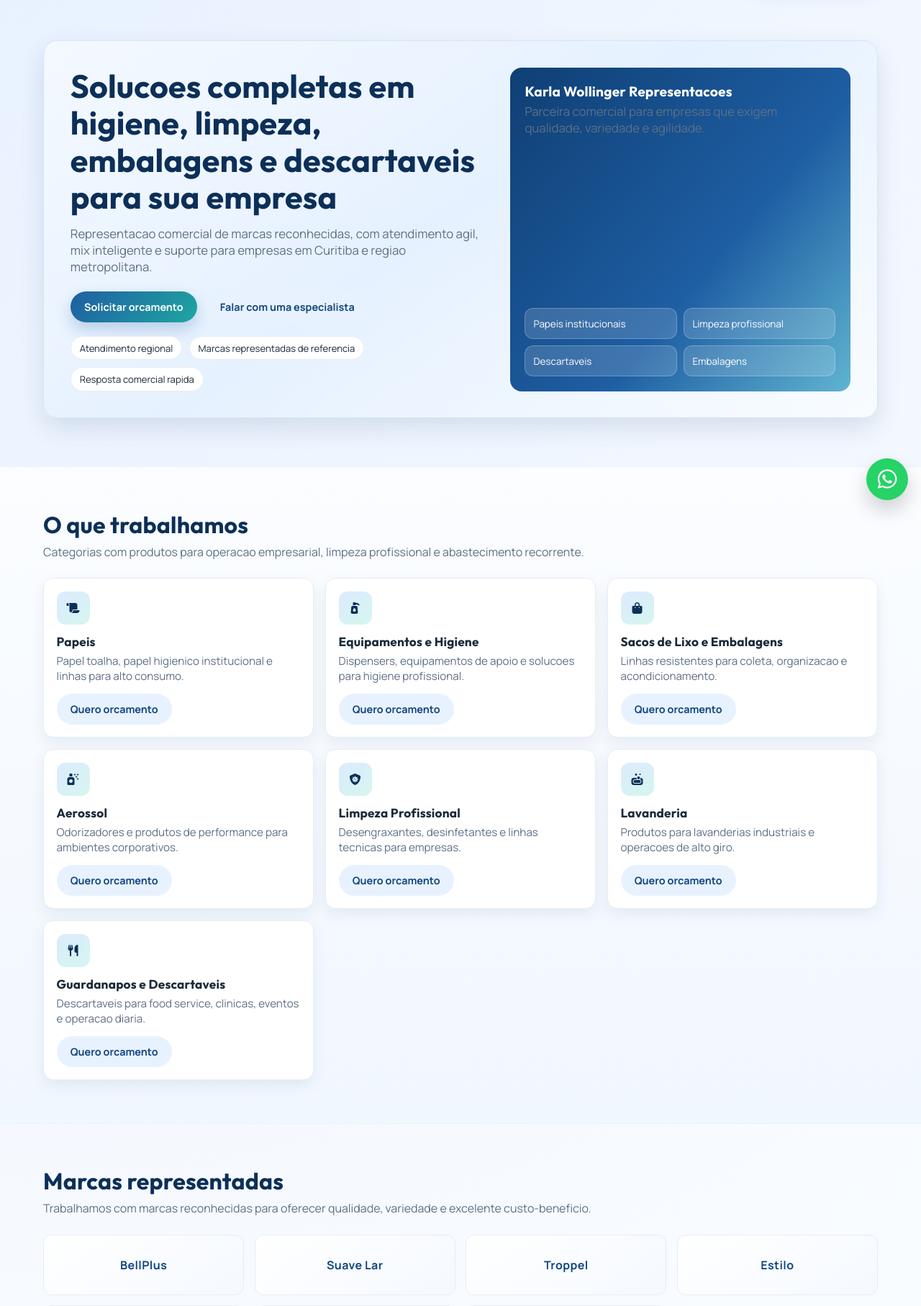
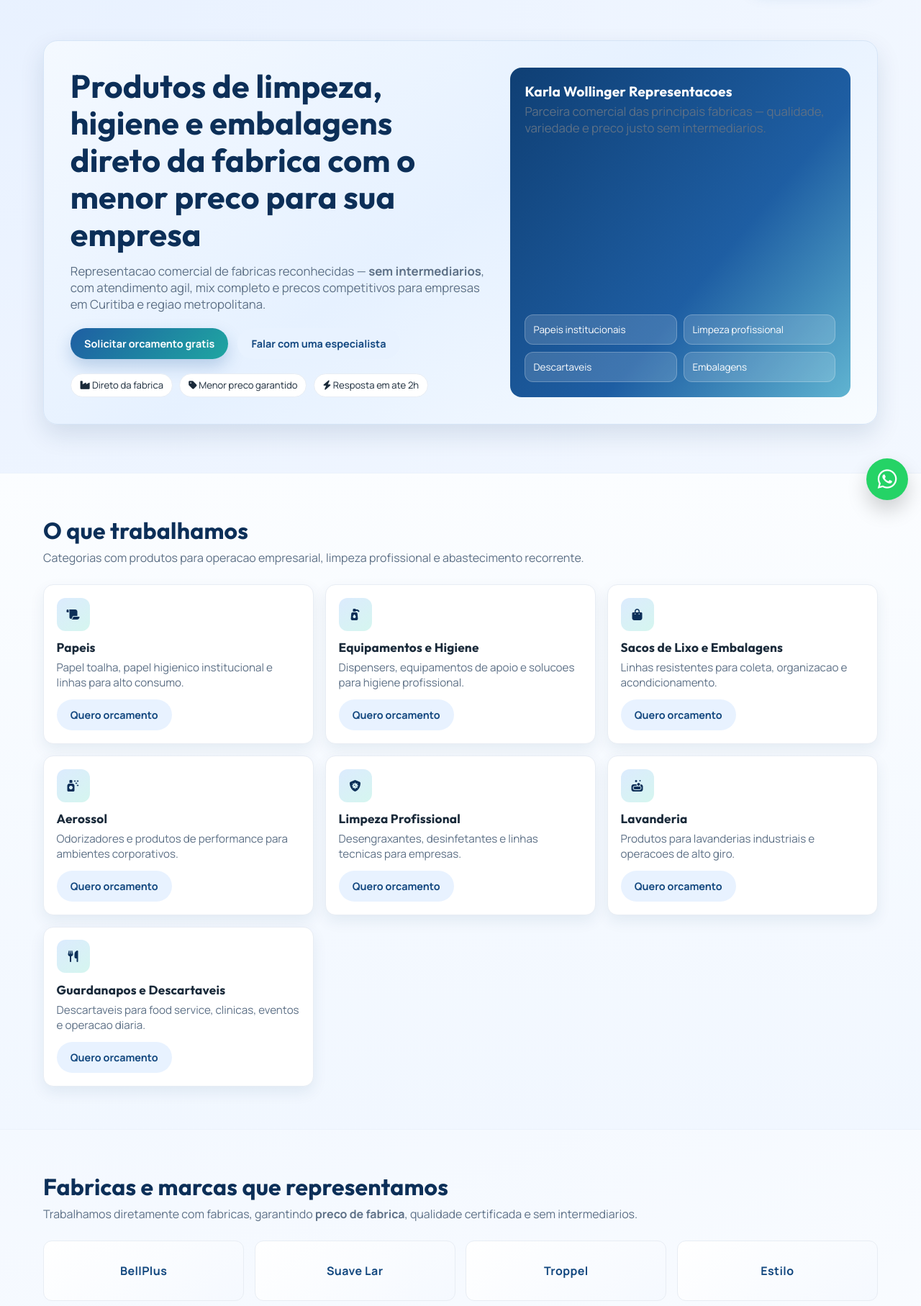
Before and after one commit to luisfelipe261099/wkprodutos, a PHP site: page / in a window 1280 px wide. Shown: the part 85-1900 px from the top of the page at 72% size. Run offline with PHP 8.4, Linux system fonts and the light colour scheme.

Commit message:
SEO: otimização completa da landing page para indexação Google
- index.php: meta title com palavras-chave (direto da fábrica, menor preço, Curitiba)
- index.php: hero reescrito com messaging de fábrica/preço, badges com ícones
- index.php: seção marcas retitulada, diferenciais atualizados, CTA otimizado
- index.php: FAQ expandido para 6 perguntas com Schema.org FAQPage microdata
- site_layout.php: meta keywords, Open Graph, Twitter Card, geo tags
- site_layout.php: Schema.org LocalBusiness com endereço, coordenadas, horário
- site_layout.php: footer com descrição SEO atualizada
- site_data.php: 8 benefícios incluindo direto da fábrica/menor preço
- sitemap.xml: URLs absolutas com lastmod, prioridades ajustadas
- robots.txt: Disallow para páginas admin/API/vendor, sitemap absoluto

```diff
--- a/includes/site_data.php
+++ b/includes/site_data.php
@@ -62,12 +62,14 @@ function kw_site_brands(): array
 function kw_site_benefits(): array
 {
     return [
-        ['titulo' => 'Atendimento rapido', 'icone' => 'fa-bolt', 'texto' => 'Resposta agil para operacoes que nao podem parar.'],
-        ['titulo' => 'Variedade de produtos', 'icone' => 'fa-boxes-stacked', 'texto' => 'Linhas completas para higiene, limpeza, embalagens e descartaveis.'],
-        ['titulo' => 'Solucoes para empresas', 'icone' => 'fa-building', 'texto' => 'Atendimento consultivo para cada tipo de negocio.'],
-        ['titulo' => 'Marcas confiaveis', 'icone' => 'fa-award', 'texto' => 'Representacao de marcas reconhecidas pelo mercado.'],
-        ['titulo' => 'Orcamento facilitado', 'icone' => 'fa-file-signature', 'texto' => 'Cotacao simples por WhatsApp, formulario ou contato direto.'],
-        ['titulo' => 'Curitiba e regiao', 'icone' => 'fa-map-location-dot', 'texto' => 'Atendimento regional com acompanhamento de ponta a ponta.']
+        ['titulo' => 'Direto da fabrica', 'icone' => 'fa-industry', 'texto' => 'Produtos direto do fabricante, sem intermediarios. Voce paga menos e recebe com qualidade garantida.'],
+        ['titulo' => 'Menor preco do mercado', 'icone' => 'fa-tag', 'texto' => 'Sem markup de distribuidores. Preco de fabrica repassado direto para sua empresa.'],
+        ['titulo' => 'Atendimento rapido', 'icone' => 'fa-bolt', 'texto' => 'Resposta agil em ate 2 horas para operacoes que nao podem parar.'],
+        ['titulo' => 'Variedade de produtos', 'icone' => 'fa-boxes-stacked', 'texto' => 'Mais de 200 itens em higiene, limpeza, embalagens e descartaveis.'],
+        ['titulo' => 'Sem pedido minimo alto', 'icone' => 'fa-hand-holding-dollar', 'texto' => 'Condicoes acessiveis para pequenas e medias empresas comprarem direto de fabrica.'],
+        ['titulo' => 'Marcas de fabrica', 'icone' => 'fa-award', 'texto' => '7 fabricas representadas com certificacoes de qualidade e registro ANVISA.'],
+        ['titulo' => 'Orcamento gratis', 'icone' => 'fa-file-signature', 'texto' => 'Cotacao gratuita e personalizada por WhatsApp, formulario ou contato direto.'],
+        ['titulo' => 'Entrega em Curitiba e regiao', 'icone' => 'fa-truck-fast', 'texto' => 'Logistica direta das fabricas para Curitiba, regiao metropolitana e todo o Parana.']
     ];
 }
 
--- a/includes/site_layout.php
+++ b/includes/site_layout.php
@@ -37,12 +37,20 @@ function kw_render_head(string $metaTitle, string $metaDescription, string $acti
     <title><?php echo kw_esc($metaTitle); ?></title>
     <meta name="description" content="<?php echo kw_esc($metaDescription); ?>">
     <meta name="robots" content="index,follow,max-image-preview:large">
+    <meta name="keywords" content="produtos de limpeza direto da fabrica, produtos de limpeza curitiba, higiene empresarial, papel toalha atacado, sacos de lixo fabrica, embalagens curitiba, descartaveis para empresa, limpeza profissional parana, representante comercial limpeza, menor preco produtos de limpeza">
     <link rel="canonical" href="<?php echo kw_esc($canonical); ?>">
     <meta property="og:type" content="website">
     <meta property="og:title" content="<?php echo kw_esc($metaTitle); ?>">
     <meta property="og:description" content="<?php echo kw_esc($metaDescription); ?>">
     <meta property="og:image" content="<?php echo kw_esc($origin . $logoPath); ?>">
+    <meta property="og:url" content="<?php echo kw_esc($canonical); ?>">
+    <meta property="og:site_name" content="Karla Wollinger Representacoes">
     <meta property="og:locale" content="pt_BR">
+    <meta name="twitter:card" content="summary_large_image">
+    <meta name="twitter:title" content="<?php echo kw_esc($metaTitle); ?>">
+    <meta name="twitter:description" content="<?php echo kw_esc($metaDescription); ?>">
+    <meta name="geo.region" content="BR-PR">
+    <meta name="geo.placename" content="Curitiba">
     <meta name="theme-color" content="#0c2f58">
     <link rel="preconnect" href="https://fonts.googleapis.com">
     <link rel="preconnect" href="https://fonts.gstatic.com" crossorigin>
@@ -52,17 +60,44 @@ function kw_render_head(string $metaTitle, string $metaDescription, string $acti
     <script type="application/ld+json">
     {
       "@context": "https://schema.org",
-      "@type": "Organization",
+      "@type": "LocalBusiness",
       "name": "Karla Wollinger Representacoes",
-      "url": "<?php echo kw_esc((isset($_SERVER['HTTPS']) && $_SERVER['HTTPS'] !== 'off' ? 'https://' : 'http://') . ($_SERVER['HTTP_HOST'] ?? 'localhost')); ?>",
-            "logo": "<?php echo kw_esc($origin . $logoPath); ?>",
+      "description": "Representacao comercial de produtos de limpeza, higiene, papeis, embalagens e descartaveis direto da fabrica para empresas em Curitiba e regiao.",
+      "url": "<?php echo kw_esc($origin); ?>",
+      "logo": "<?php echo kw_esc($origin . $logoPath); ?>",
+      "image": "<?php echo kw_esc($origin . $logoPath); ?>",
       "email": "<?php echo kw_esc(KW_CONTACT_EMAIL); ?>",
+      "telephone": "+<?php echo kw_esc(KW_WHATSAPP_NUMBER); ?>",
+      "priceRange": "$$",
+      "address": {
+        "@type": "PostalAddress",
+        "addressLocality": "Curitiba",
+        "addressRegion": "PR",
+        "addressCountry": "BR"
+      },
+      "geo": {
+        "@type": "GeoCoordinates",
+        "latitude": "-25.4284",
+        "longitude": "-49.2733"
+      },
+      "areaServed": [
+        {"@type": "City", "name": "Curitiba"},
+        {"@type": "State", "name": "Parana"}
+      ],
+      "openingHoursSpecification": {
+        "@type": "OpeningHoursSpecification",
+        "dayOfWeek": ["Monday","Tuesday","Wednesday","Thursday","Friday"],
+        "opens": "08:00",
+        "closes": "18:00"
+      },
       "contactPoint": {
         "@type": "ContactPoint",
         "telephone": "+<?php echo kw_esc(KW_WHATSAPP_NUMBER); ?>",
         "contactType": "sales",
-        "areaServed": "Curitiba"
-      }
+        "areaServed": "BR",
+        "availableLanguage": "Portuguese"
+      },
+      "sameAs": []
     }
     </script>
 </head>
@@ -114,7 +149,7 @@ function kw_render_footer(): void
     <div class="container footer-grid">
         <div>
             <img class="footer-logo" src="<?php echo kw_esc(kw_site_url('logo.svg')); ?>" alt="Karla Wollinger Representacoes" width="240" height="64">
-            <p>Representacao comercial de produtos de limpeza, higiene, papeis, embalagens e descartaveis para empresas em Curitiba e regiao.</p>
+            <p>Representacao comercial de produtos de limpeza, higiene, papeis, embalagens e descartaveis <strong>direto da fabrica</strong> para empresas em Curitiba, regiao metropolitana e todo o Parana. Menor preco, sem intermediarios.</p>
             <p class="footer-cnpj">CNPJ: 30.459.625/0001-85</p>
         </div>
         <div>
--- a/index.php
+++ b/index.php
@@ -4,8 +4,8 @@ declare(strict_types=1);
 
 require_once __DIR__ . '/includes/site_layout.php';
 
-$metaTitle = 'Karla Wollinger Representacoes | Produtos de Limpeza, Higiene e Embalagens em Curitiba';
-$metaDescription = 'Solucoes completas em limpeza, higiene, papeis, sacos de lixo, embalagens e descartaveis para empresas em Curitiba e regiao. Solicite seu orcamento.';
+$metaTitle = 'Produtos de Limpeza Direto da Fabrica | Menor Preco em Curitiba - Karla Wollinger';
+$metaDescription = 'Produtos de limpeza, higiene, papeis, embalagens e descartaveis direto da fabrica com menor preco para empresas em Curitiba e regiao. Sem intermediarios. Solicite orcamento gratis.';
 
 kw_render_head($metaTitle, $metaDescription, 'inicio');
 
@@ -15,26 +15,26 @@ $benefits = kw_site_benefits();
 $products = array_slice(kw_site_products(), 0, 8);
 ?>
 
-<main>
+<main itemscope itemtype="https://schema.org/WebPage">
     <section class="hero">
         <div class="container hero-panel reveal">
             <div>
-                <h1>Solucoes completas em higiene, limpeza, embalagens e descartaveis para sua empresa</h1>
-                <p>Representacao comercial de marcas reconhecidas, com atendimento agil, mix inteligente e suporte para empresas em Curitiba e regiao metropolitana.</p>
+                <h1>Produtos de limpeza, higiene e embalagens direto da fabrica com o menor preco para sua empresa</h1>
+                <p>Representacao comercial de fabricas reconhecidas — <strong>sem intermediarios</strong>, com atendimento agil, mix completo e precos competitivos para empresas em Curitiba e regiao metropolitana.</p>
                 <div class="hero-actions">
-                    <a class="btn btn-primary" href="<?php echo kw_esc(kw_whatsapp_link('Quero solicitar um orcamento para minha empresa.')); ?>" target="_blank" rel="noopener">Solicitar orcamento</a>
+                    <a class="btn btn-primary" href="<?php echo kw_esc(kw_whatsapp_link('Quero solicitar um orcamento para minha empresa.')); ?>" target="_blank" rel="noopener">Solicitar orcamento gratis</a>
                     <a class="btn btn-secondary" href="<?php echo kw_esc(kw_site_url('contato.php')); ?>">Falar com uma especialista</a>
                 </div>
                 <div class="hero-badges">
-                    <span>Atendimento regional</span>
-                    <span>Marcas representadas de referencia</span>
-                    <span>Resposta comercial rapida</span>
+                    <span><i class="fa-solid fa-industry"></i> Direto da fabrica</span>
+                    <span><i class="fa-solid fa-tag"></i> Menor preco garantido</span>
+                    <span><i class="fa-solid fa-bolt"></i> Resposta em ate 2h</span>
                 </div>
             </div>
             <div class="hero-visual">
                 <div>
                     <h3>Karla Wollinger Representacoes</h3>
-                    <p>Parceira comercial para empresas que exigem qualidade, variedade e agilidade.</p>
+                    <p>Parceira comercial das principais fabricas — qualidade, variedade e preco justo sem intermediarios.</p>
                 </div>
                 <div class="hero-grid">
                     <div>Papeis institucionais</div>
@@ -68,8 +68,8 @@ $products = array_slice(kw_site_products(), 0, 8);
     <section class="section" id="marcas">
         <div class="container">
             <div class="section-head reveal">
-                <h2>Marcas representadas</h2>
-                <p>Trabalhamos com marcas reconhecidas para oferecer qualidade, variedade e excelente custo-beneficio.</p>
+                <h2>Fabricas e marcas que representamos</h2>
+                <p>Trabalhamos diretamente com fabricas, garantindo <strong>preco de fabrica</strong>, qualidade certificada e sem intermediarios.</p>
             </div>
             <div class="brand-grid">
                 <?php foreach ($brands as $brand): ?>
@@ -82,8 +82,8 @@ $products = array_slice(kw_site_products(), 0, 8);
     <section class="section alt" id="diferenciais">
         <div class="container">
             <div class="section-head reveal">
-                <h2>Por que comprar com a Karla</h2>
-                <p>Mais velocidade comercial e menos atrito no abastecimento da sua empresa.</p>
+                <h2>Por que comprar direto com a fabrica pela Karla</h2>
+                <p>Mais economia, velocidade comercial e menos atrito no abastecimento da sua empresa.</p>
             </div>
             <div class="cards-grid">
                 <?php foreach ($benefits as $benefit): ?>
@@ -100,11 +100,11 @@ $products = array_slice(kw_site_products(), 0, 8);
     <section class="section">
         <div class="container cta-band reveal">
             <div>
-                <h3>Precisa de produtos de limpeza, higiene ou embalagens para sua empresa?</h3>
-                <p>Fale agora e receba atendimento rapido para cotacao, recomendacao de linha e prazo comercial.</p>
+                <h3>Compre direto da fabrica — produtos de limpeza e higiene com o menor preco</h3>
+                <p>Sem intermediarios, sem markup de distribuidor. Fale agora e receba cotacao com preco de fabrica, linha recomendada e prazo comercial.</p>
             </div>
             <div class="cta-actions">
-                <a class="btn btn-primary" href="<?php echo kw_esc(kw_whatsapp_link('Oi! Preciso de cotacao para limpeza, higiene e embalagens.')); ?>" target="_blank" rel="noopener">WhatsApp</a>
+                <a class="btn btn-primary" href="<?php echo kw_esc(kw_whatsapp_link('Oi! Quero cotacao direto de fabrica para limpeza, higiene e embalagens.')); ?>" target="_blank" rel="noopener">WhatsApp</a>
                 <a class="btn btn-secondary" href="<?php echo kw_esc(kw_site_url('contato.php')); ?>">Formulario</a>
             </div>
         </div>
@@ -150,17 +150,37 @@ $products = array_slice(kw_site_products(), 0, 8);
         </div>
     </section>
 
-    <section class="section alt" id="faq">
+    <section class="section alt" id="faq" itemscope itemtype="https://schema.org/FAQPage">
         <div class="container">
             <div class="section-head reveal">
                 <h2>Perguntas frequentes</h2>
                 <p>Respostas diretas para acelerar sua decisao de compra.</p>
             </div>
             <div class="faq-grid">
-                <article class="faq-item reveal"><h3>Vocês atendem Curitiba e regiao?</h3><p>Sim. Atendemos Curitiba e regiao metropolitana com foco em empresas e revendas.</p></article>
-                <article class="faq-item reveal"><h3>Trabalham com orcamento para empresas?</h3><p>Sim. Montamos cotacao conforme volume, categoria e tipo de operacao.</p></article>
-                <article class="faq-item reveal"><h3>Quais marcas voces representam?</h3><p>BellPlus, Suave Lar, Troppel, Estilo, AFP, Baston e Ecopel.</p></article>
-                <article class="faq-item reveal"><h3>Posso pedir por categoria?</h3><p>Sim. Podemos montar uma sugestao completa por categoria ou por segmento.</p></article>
+                <article class="faq-item reveal" itemscope itemprop="mainEntity" itemtype="https://schema.org/Question">
+                    <h3 itemprop="name">Os produtos sao direto da fabrica?</h3>
+                    <div itemprop="acceptedAnswer" itemscope itemtype="https://schema.org/Answer"><p itemprop="text">Sim. Somos representantes comerciais das fabricas, o que significa que voce compra direto da origem, sem intermediarios e com o melhor preco do mercado.</p></div>
+                </article>
+                <article class="faq-item reveal" itemscope itemprop="mainEntity" itemtype="https://schema.org/Question">
+                    <h3 itemprop="name">O preco e realmente menor que de distribuidores?</h3>
+                    <div itemprop="acceptedAnswer" itemscope itemtype="https://schema.org/Answer"><p itemprop="text">Sim. Como representamos as fabricas diretamente, eliminamos as margens de distribuidores e atacadistas, repassando economia real para sua empresa.</p></div>
+                </article>
+                <article class="faq-item reveal" itemscope itemprop="mainEntity" itemtype="https://schema.org/Question">
+                    <h3 itemprop="name">Voces atendem Curitiba e regiao?</h3>
+                    <div itemprop="acceptedAnswer" itemscope itemtype="https://schema.org/Answer"><p itemprop="text">Sim. Atendemos Curitiba, regiao metropolitana e todo o Parana, com foco em empresas, condominios, comercios e industrias.</p></div>
+                </article>
+                <article class="faq-item reveal" itemscope itemprop="mainEntity" itemtype="https://schema.org/Question">
+                    <h3 itemprop="name">Trabalham com orcamento para empresas?</h3>
+                    <div itemprop="acceptedAnswer" itemscope itemtype="https://schema.org/Answer"><p itemprop="text">Sim. Montamos cotacao personalizada conforme volume, categoria e tipo de operacao. O orcamento e gratis e sem compromisso.</p></div>
+                </article>
+                <article class="faq-item reveal" itemscope itemprop="mainEntity" itemtype="https://schema.org/Question">
+                    <h3 itemprop="name">Quais marcas voces representam?</h3>
+                    <div itemprop="acceptedAnswer" itemscope itemtype="https://schema.org/Answer"><p itemprop="text">Representamos BellPlus, Suave Lar, Troppel, Estilo, AFP, Baston e Ecopel — fabricas reconhecidas em produtos de higiene, limpeza e descartaveis.</p></div>
+                </article>
+                <article class="faq-item reveal" itemscope itemprop="mainEntity" itemtype="https://schema.org/Question">
+                    <h3 itemprop="name">Qual o pedido minimo?</h3>
+                    <div itemprop="acceptedAnswer" itemscope itemtype="https://schema.org/Answer"><p itemprop="text">Trabalhamos com pedidos a partir de volumes acessiveis para pequenas e medias empresas. Entre em contato para consultar condicoes especiais para sua demanda.</p></div>
+                </article>
             </div>
         </div>
     </section>
```
Also changed, not shown: robots.txt (+11 -1 lines), sitemap.xml (+15 -15 lines).
